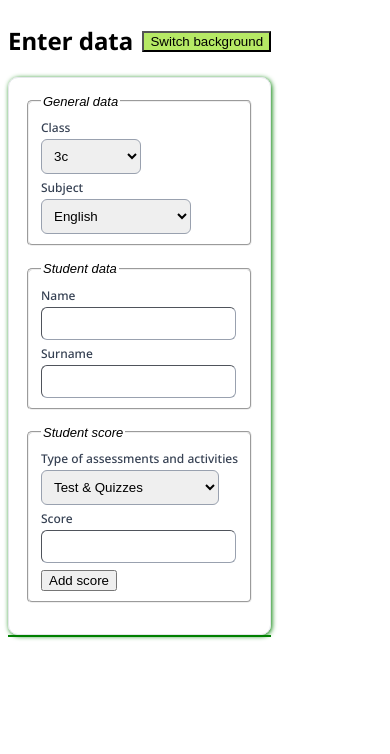
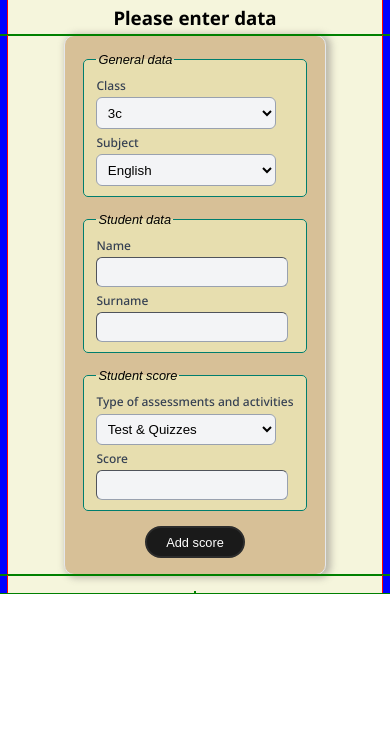
Before and after one commit to makbridgecoder/gradebookAppJs, a plain HTML site: page index.html in a window 390 px wide. Shown: the part 90-844 px from the top of the page. Drawn offline with Linux system fonts and the light colour scheme.

Commit message:
feat: build basic mobile layout and update navbar + form style - Add base responsiveness layout for mobile - Update navbar structure and style - Styled input fields, button and select for mobile

```diff
--- a/GradebookApp.js
+++ b/GradebookApp.js
@@ -54,13 +54,13 @@ const nameRegex = /^[A-Z][a-z]{1,14}$/;
 //function to check name and surname validation
 function nameAndsurnameValidation(e, input, nameAndSurnameInputAlert) {
   if (input.value === '') {
-    nameAndSurnameInputAlert.style.display = "inline";
+    nameAndSurnameInputAlert.style.display = "block";
     nameAndSurnameInputAlert.textContent = "This field cannot be empty";
     input.style.borderColor = "red";
     return false;
 
   } else if (!nameRegex.test(input.value)) {
-    nameAndSurnameInputAlert.style.display = "inline";
+    nameAndSurnameInputAlert.style.display = "block";
     nameAndSurnameInputAlert.textContent = "Input must start with a capital letter and be 2-15 characters long";
     input.style.borderColor = "red";
     return false;
@@ -80,7 +80,7 @@ function isValidScore(score) {
 
   if (score === "") {
     scoreComment.innerHTML = "This field cannot be empty";
-    scoreComment.style.display = "inline"
+    scoreComment.style.display = "block"
     scoreInput.style.borderColor = "red";
     return false;
   }
@@ -89,7 +89,7 @@ function isValidScore(score) {
 
   if (isNaN(score)) {
     scoreComment.innerHTML = "Score must be a number";
-    scoreComment.style.display = "inline";
+    scoreComment.style.display = "block";
     scoreInput.style.borderColor = "red";
     console.log("Must be a number")
     return false;
@@ -105,7 +105,7 @@ function isValidScore(score) {
 
   } else {
     scoreComment.innerHTML = "Score must be between 0 and 100";
-    scoreComment.style.display = "inline";
+    scoreComment.style.display = "block";
     scoreInput.style.borderColor = "red";
     console.log("Invalid score");
     return false;
@@ -115,6 +115,9 @@ function isValidScore(score) {
 - add function that create a random id to each record to check if there is no doubled, exacly the same record, make an alert of that
 - change location of the input labels(above the input fields)
 - alert or push up before message sending to accept the record
+- how to indicate that input's have a valid value? maybe some ok?
+
+
 */
 let entryCount = 0;
 function addScoreEntry() {
@@ -129,7 +132,7 @@ function addScoreEntry() {
   <p>Subject: ${selectSubjectText}</p>
   <p>Type of assesments: ${selectOptionText}</p>
 
-  Score: ${scoreInputToNumber} &nbsp; &nbsp Grade: ${grade}
+ <span> Score: ${scoreInputToNumber} &nbsp; &nbsp Grade: ${grade}</span>
 
   `
 
--- a/gradebook.css
+++ b/gradebook.css
@@ -1,7 +1,3 @@
-
-* {
-}
-
 :root {
 --color-gray-50: color(display-p3 .977213 .98084 .985102);
 --color-gray-100: color(display-p3 .953567 .956796 .964321);
@@ -14,10 +10,61 @@
 --color-gray-800: color(display-p3 .125854 .159497 .216835);
 --color-gray-900: color(display-p3 .070423 .0928982 .151928);
 --color-blue-700: lab(36.9089% 35.0961 -85.6872);
+--color-input-form-background: rgb(215, 192, 151);
+--color-fieldset-background:rgb(231, 222, 175);
+--color-green-border: rgb(0, 126, 110);
+
 }
+
+*,
+*::before,
+*::after {
+  box-sizing: border-box;
+}
+html {
+  margin: 0;
+  padding: 0;
+  width: 100%;
+  max-width: 100%;
+  overflow-x: hidden;
+  overflow-y: scroll;
+}
+
+
 
 body {
   font-family: "Noto Sans", sans-serif;
+  margin: 0;
+  padding: 0;
+}
+
+.container-XXL {
+  margin-left: auto;
+  margin-right: auto;
+  padding: 0 0.5rem;
+  width: 100%;
+  outline: 1px solid green;
+  background-color: blue;
+
+}
+
+
+.row {
+  display: flex;
+  flex-wrap: wrap;
+  background-color: beige;
+  outline: 1px solid red;
+}
+/*
+.row > * {
+  flex-shrink: 0;
+  max-width: 100%;
+  width: 100%;
+
+}
+*/
+.justify-content-center {
+  justify-content: center;
 }
 
 p {
@@ -31,7 +78,7 @@ h4 {
 legend {
   font-family: "Share Tech", sans-serif;
   font-weight: 300;
-  font-size: 13px;
+  font-size: 0.8rem;
   font-style: italic;
 
 }
@@ -44,14 +91,25 @@ label {
   color: var(--color-gray-700)
 
 }
+button {
+  border: none;
+  padding: 0.4rem;
+  border-radius: 6px;
+  border-width: 1px;
+  min-width: 100px;
+  font-family: "Share Tech", sans-serif;
+  background-color: var(--color-gray-100);
+}
 
 input,
 select {
-  padding: 0.5rem;
+  padding: 0.4rem;
   border-radius: 6px;
   border-width: 1px;
-  min-width: 100px;
+  min-width: 180px;
   border-color: var(--color-gray-400);
+  font-family: "Share Tech", sans-serif;
+  background-color: var(--color-gray-100);
 
 }
 
@@ -62,18 +120,27 @@ select:hover {
 fieldset {
   border-radius: 5px;
   margin-bottom: 15px;
+  background-color: var(--color-fieldset-background);
+  border: 1px solid var(--color-green-border) ;
 }
 
-.row {
-  display: inline-block;
+.navbar-sect {
+  margin-top: 1rem;
 }
 
-.welcome_cnt  {
-  display: flex;
-  flex-flow:  row nowrap;
+.navbar-sect .row {
+  flex-direction: column;
   align-items: center;
-  justify-content: space-between;
+}
 
+
+
+.navbar-sect h1 {
+  margin: 0.2rem 1rem;
+}
+
+.navbar-sect h3 {
+  margin: 1.1rem 1rem 0.3rem;
 }
 
 .bgr_color_switch_cnt {
@@ -84,6 +151,10 @@ fieldset {
   background-color: #b6e965;
 }
 
+.gradebook_frame {
+  max-width: 300px;
+  min-width: 200px
+}
 
 .gradebook_frame div {
   margin-top: 0.3rem;
@@ -94,17 +165,84 @@ fieldset {
   border: 1px solid;
   border-color: var(--color-gray-200);
   border-radius: 10px;
-  box-shadow: 1px 1px 5px green;
+  box-shadow: 3px 1px 7px 2px rgba(114, 106, 106, 0.43);
+  background-color: var(--color-input-form-background) ;
 }
 
 #name-input-alert,
 #surname-input-alert,
 #score-comment {
   color: red;
+  font-size: 0.6rem;
   display: none;
 
 }
 
 .entries_cnt {
   border: 1px solid green;
+  margin-top: 1rem;
+
 }
+
+.entries_cnt >*:not(:first-child) {
+  font-size: 0.8rem;
+
+}
+
+.add-score-btn_container {
+  display: flex;
+  justify-content: center;
+}
+
+#add-score-btn {
+  padding: 0.4rem;
+  border: 2px solid #2c2c2c;
+  background-color: #1a1a1a;
+  color: #ffffff;
+  font-size: 0.8rem;
+  cursor: pointer;
+  border-radius: 30px;
+  transition: all 0.4s ease;
+  outline: none;
+  position: relative;
+  overflow: hidden;
+  font-weight: normal;
+
+}
+
+#add-score-btn::after {
+  content: "";
+  position: absolute;
+  top: 0;
+  left: 0;
+  width: 100%;
+  height: 100%;
+  background: radial-gradient(
+    circle,
+    rgba(255, 255, 255, 0.25) 0%,
+    rgba(255, 255, 255, 0) 70%
+  );
+  transform: scale(0);
+  transition: transform 0.5s ease-out;
+}
+
+#add-score-btn:hover::after {
+  transform: scale(4);
+}
+
+#add-score-btn:hover {
+  border-color: #666666;
+  background: #292929;
+}
+
+/*MEDIA QUERIES*/
+
+@media screen and (max-width: 420px)  {
+  #bgr_switch_btn {
+    display: none;
+  }
+
+  .gradebook-img {
+    display: none;
+  }
+}
--- a/index.html
+++ b/index.html
@@ -11,16 +11,24 @@
 
   </head>
   <body>
-    <div class="row">
+    <section class="navbar-sect">
+      <div class="container-XXL">
+        <div class="row justify-content-center">
+          <div class="welcome_cnt">Welcome to</div>
           <h1 >Gradebook</h1>
-      <div class="welcome_cnt">
-        <h2>Enter data</h2>
+          <div class="gradebook-img">Image</div>
           <div class="bgr_color_switch_cnt">
             <button id="bgr_switch_btn">
               Switch background
             </button>
           </div>
+          <h3>Please enter data</h3>
         </div>
+      </div>
+    </section>
+    <section class="form-sect">
+      <div class="container-XXL">
+        <div class="row justify-content-center">
           <div class="gradebook_frame">
             <form class="score-add-form">
               <fieldset>
@@ -84,16 +92,23 @@
                   <label for="score-input">Score</label>
                   <input type="number" id="score-input" ><span class="hide" id="score-comment"></span>
                 </div>
-            <div>
+              </fieldset>
+              <div class="add-score-btn_container">
                 <button type="submit" id="add-score-btn">Add score</button>
               </div>
-          </fieldset>
             </form>
           </div>
-      <div class="entries_cnt">
-
         </div>
       </div>
+    </section>
+    <section class="records-sect">
+      <div class="container-XXL">
+        <div class="row justify-content-center">
+          <div class="entries_cnt">
+          </div>
+        </div>
+      </div>
+    </section>
    <script src="GradebookApp.js"></script>
   </body>
 </html>
```
Lines whose indentation alone changed are shown as unchanged.
